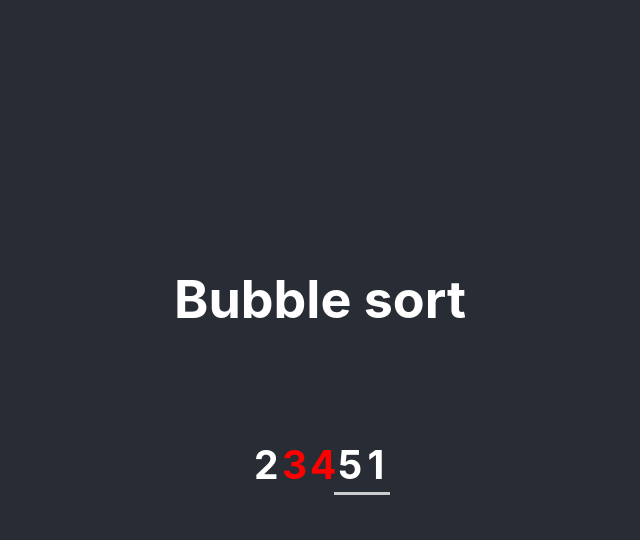
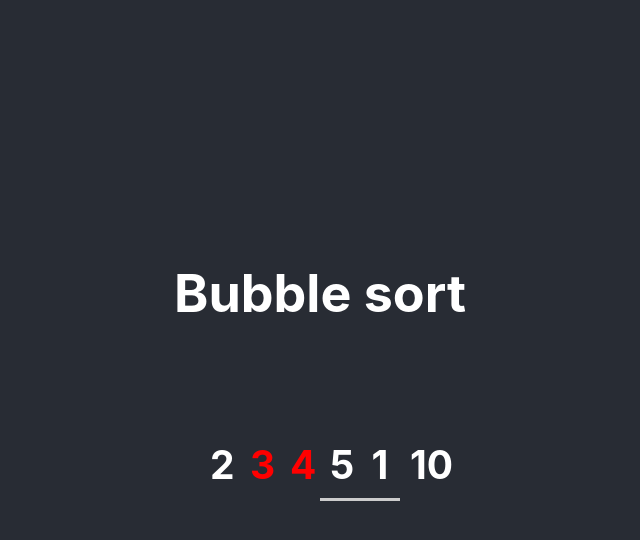
Before and after one commit to Arturszott/sorting, a React (Create React App) app: page / in a window 1280 px wide. Both pictures are taken after a click on the button "Bubble sort". Shown: the top 540 px of the page, without its empty margins (320-960 px from the left). Built offline with nearby package versions, Linux system fonts and the light colour scheme.

Commit message:
Polishing

```diff
--- a/src/App.js
+++ b/src/App.js
@@ -6,24 +6,22 @@ import bubbleSort from './sorting/bubble';
 
 function SelectionPage() {
 	const [ state, setState ] = useState({});
-	const [ values, changeValues ] = useState([ 2, 4, 3, 5, 1 ]);
+	const [ values, changeValues ] = useState([ 2, 4, 3, 5, 1, 10 ].join(' '));
 
 	const onBubbleClick = () => {
+		const numbers = values.trim().split(' ').map(Number);
+
 		setState({
 			...state,
-			operations: bubbleSort(values),
-			list: new List(values),
+			operations: bubbleSort(numbers),
+			list: new List(numbers),
 			name: 'Bubble sort'
 		});
 	};
 
 	const picker = (
 		<React.Fragment>
-			<input
-				type="text"
-				value={values.join(' ')}
-				onChange={(e) => changeValues(e.target.value.split(' ').map(Number))}
-			/>
+			<input type="text" value={values} onChange={(e) => changeValues(e.target.value)} />
 
 			<button onClick={onBubbleClick}>Bubble sort</button>
 		</React.Fragment>
--- a/src/List.js
+++ b/src/List.js
@@ -75,7 +75,7 @@ class List {
 
 	renderElement(element, i) {
 		const width = 20;
-		const padding = 4;
+		const padding = 10;
 
 		return (
 			<li
--- a/src/sorting/bubble.js
+++ b/src/sorting/bubble.js
@@ -1,7 +1,6 @@
 import { Swap, Compare } from './operations';
 
 export default function sortBubble(array) {
-	console.log(array);
 	const isSmaller = (a, b) => b < a;
 	const localArray = [ ...array ];
 	const operations = [];
```
